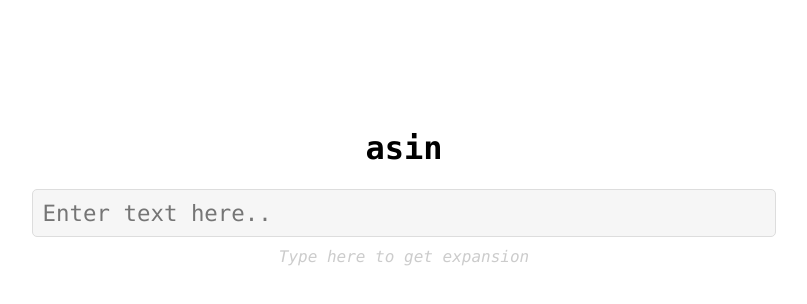
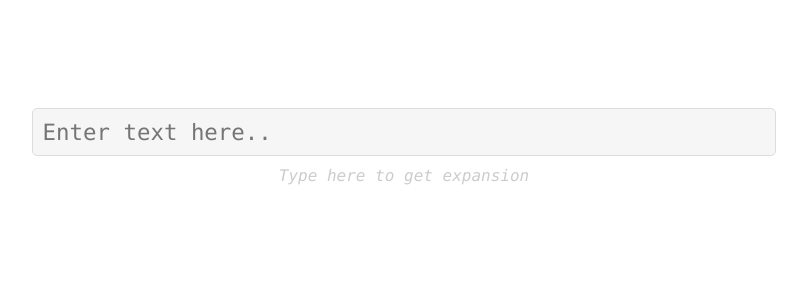
Before and after one commit to meain/asin, a plain HTML site: page index.html in a window 1280 px wide. Shown: the whole page, without its empty margins (236-1043 px from the left). Drawn offline with Linux system fonts and the light colour scheme.

Commit message:
Update index.html

```diff
--- a/index.html
+++ b/index.html
@@ -84,7 +84,6 @@
     </style>
   </head>
   <body>
-    <h1>asin</h1>
     <input type="text" placeholder="Enter text here.." />
     <i>Type here to get expansion</i>
     <div class="asin"></div>
```
